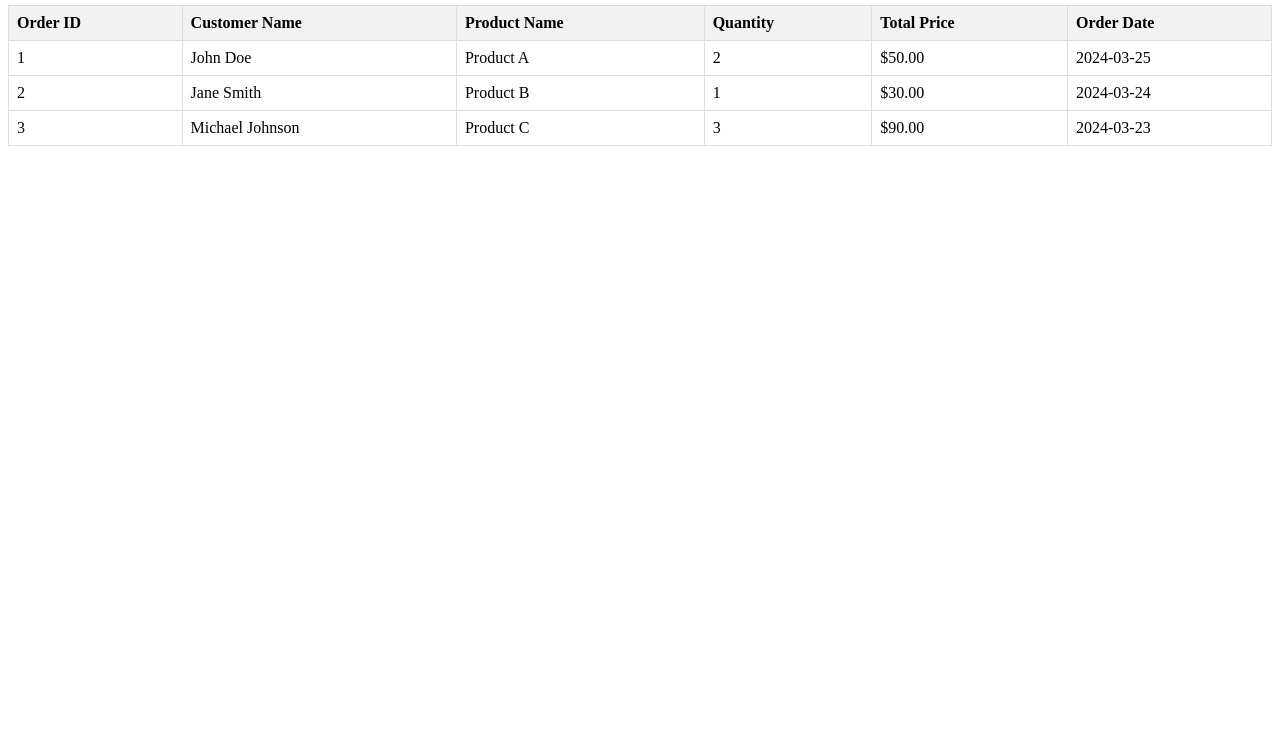
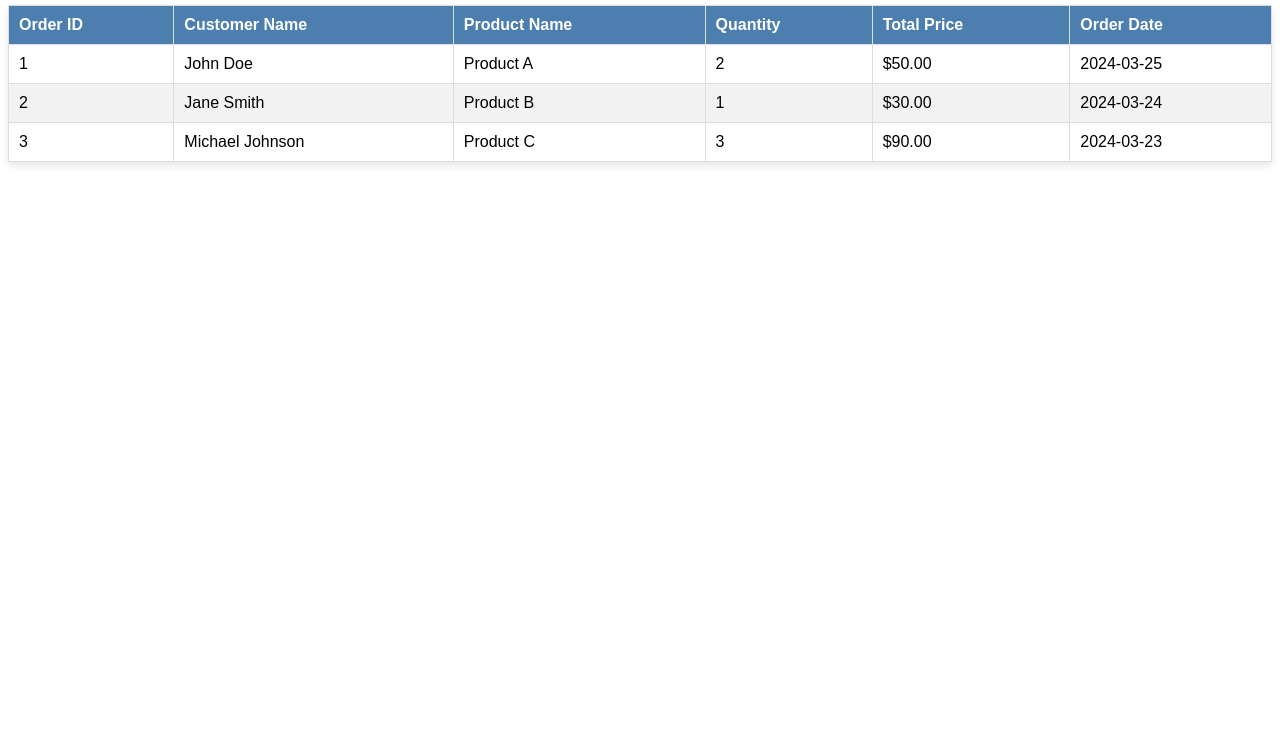
Before and after one commit to benayayouness/demo-github-pages, a plain HTML site: page index.html in a window 1280 px wide. Shown: the part 62-800 px from the top of the page. Drawn offline with Linux system fonts and the light colour scheme.

Commit message:
fix: style

```diff
--- a/styles.css
+++ b/styles.css
@@ -1,12 +1,31 @@
 table {
     width: 100%;
     border-collapse: collapse;
+    font-family: Arial, sans-serif;
+    border: 1px solid #dddddd;
+    box-shadow: 0 4px 8px 0 rgba(0, 0, 0, 0.1);
 }
+
 th, td {
     border: 1px solid #dddddd;
+    padding: 10px;
+}
+
+th {
+    background-color: #4c7faf;
+    color: white;
+    font-weight: bold;
     text-align: left;
-    padding: 8px;
 }
-th {
+
+td {
+    text-align: left;
+}
+
+tr:nth-child(even) {
     background-color: #f2f2f2;
 }
+
+tr:hover {
+    background-color: #dddddd;
+}
```
